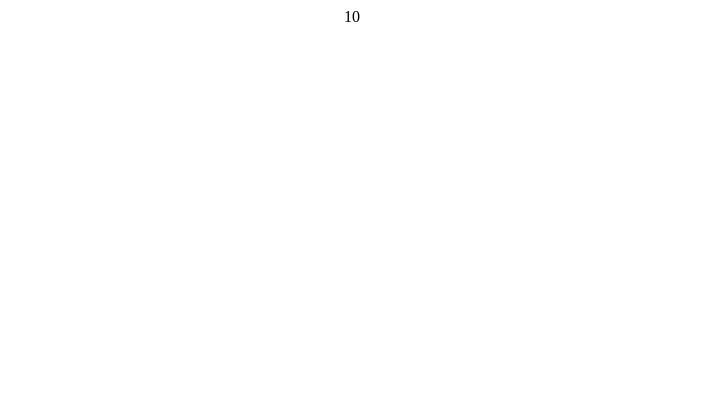
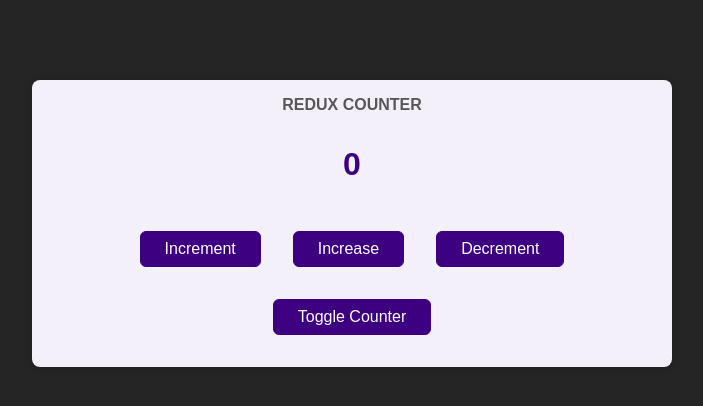
Before and after one commit to gorakhjoshi/TeachingReduxWithReact, a React (Create React App) app: page / in a window 1280 px wide. Shown: the top 406 px of the page, without its empty margins (288-991 px from the left). Built offline with nearby package versions, Linux system fonts and the light colour scheme.

Commit message:
working with redux multiple state

```diff
--- a/src/components/Counter.js
+++ b/src/components/Counter.js
@@ -1,12 +1,37 @@
-import { useSelector } from 'react-redux';
+import { useSelector, useDispatch } from 'react-redux';
+import classes from './Counter.module.css';
 
 const Counter = () => {
+  const dispatch = useDispatch();
   const counter = useSelector((state) => state.counter);
+  const show = useSelector((state) => state.showCounter);
+
+  const incrementHandler = () => {
+    dispatch({ type: 'increment' });
+  };
+  const decrementHandler = () => {
+    dispatch({ type: 'decrement' });
+  };
+
+  const increaseHandler = () => {
+    dispatch({ type: 'increase', amount: 10 });
+  };
+  const toggleCounterHandler = () => {
+    dispatch({ type: 'toggle' });
+  };
   return (
-    <>
-      <div>{counter}</div>
-    </>
+    <main className={classes.counter}>
+      <h1>Redux Counter</h1>
+      {show && <div className={classes.value}>{counter}</div>}
+      <div>
+        <button onClick={incrementHandler}>Increment</button>
+        <button onClick={increaseHandler}>Increase</button>
+        <button onClick={decrementHandler}>Decrement</button>
+      </div>
+
+      <button onClick={toggleCounterHandler}>Toggle Counter</button>
+    </main>
   );
 };
 
-export default Counter
+export default Counter;
--- /dev/null
+++ b/src/components/Counter.module.css
@@ -0,0 +1,27 @@
+.counter {
+    margin: 5rem auto;
+    box-shadow: 0 1px 8px rgba(0, 0, 0, 0.2);
+    width: 40rem;
+    border-radius: 8px;
+    padding: 1rem;
+    text-align: center;
+    background-color: #f4f0fa;
+}
+
+.counter h1 {
+    text-transform: uppercase;
+    color: #575757;
+    margin: 0;
+    font-size: 1rem;
+}
+
+.value {
+    font-size: 2rem;
+    color: #3c0080;
+    margin: 2rem 0;
+    font-weight: bold;
+}
+
+.counter button {
+    margin: 1rem;
+}
--- /dev/null
+++ b/src/index.css
@@ -0,0 +1,25 @@
+* {
+    box-sizing: border-box;
+}
+
+body {
+    margin: 0;
+    font-family: sans-serif;
+    color: #252525;
+    background-color: #252525;
+}
+
+button {
+    font: inherit;
+    cursor: pointer;
+    background-color: #3c0080;
+    border: 1px solid #3c0080;
+    color: white;
+    padding: 0.5rem 1.5rem;
+    border-radius: 6px;
+}
+
+button:hover, button:active {
+    background-color: #5b14ac;
+    border-color: #5b14ac;
+}
--- a/src/index.js
+++ b/src/index.js
@@ -2,6 +2,7 @@ import React from 'react';
 import ReactDOM from 'react-dom';
 import App from './App';
 import store from './store';
+import './index.css';
 
 import { Provider } from 'react-redux';
 
--- a/src/store/index.js
+++ b/src/store/index.js
@@ -1,11 +1,22 @@
 import { createStore } from 'redux';
 
-const counterReducer = (state = { counter: 10 }, action) => {
+const initialState = { counter: 0, showCounter: true };
+
+const counterReducer = (state = initialState, action) => {
   if (action.type === 'increment') {
-    return { conter: state.counter + 1 };
+    return { counter: state.counter + 1, showCounter: state.showCounter };
+  }
+  if (action.type === 'increase') {
+    return {
+      counter: state.counter + action.amount,
+      showCounter: state.showCounter,
+    };
   }
   if (action.type === 'decrement') {
-    return { conter: state.counter - 1 };
+    return { counter: state.counter - 1, showCounter: state.showCounter };
+  }
+  if (action.type === 'toggle') {
+    return { counter: state.counter, showCounter: !state.showCounter };
   }
   return state;
 };
```
